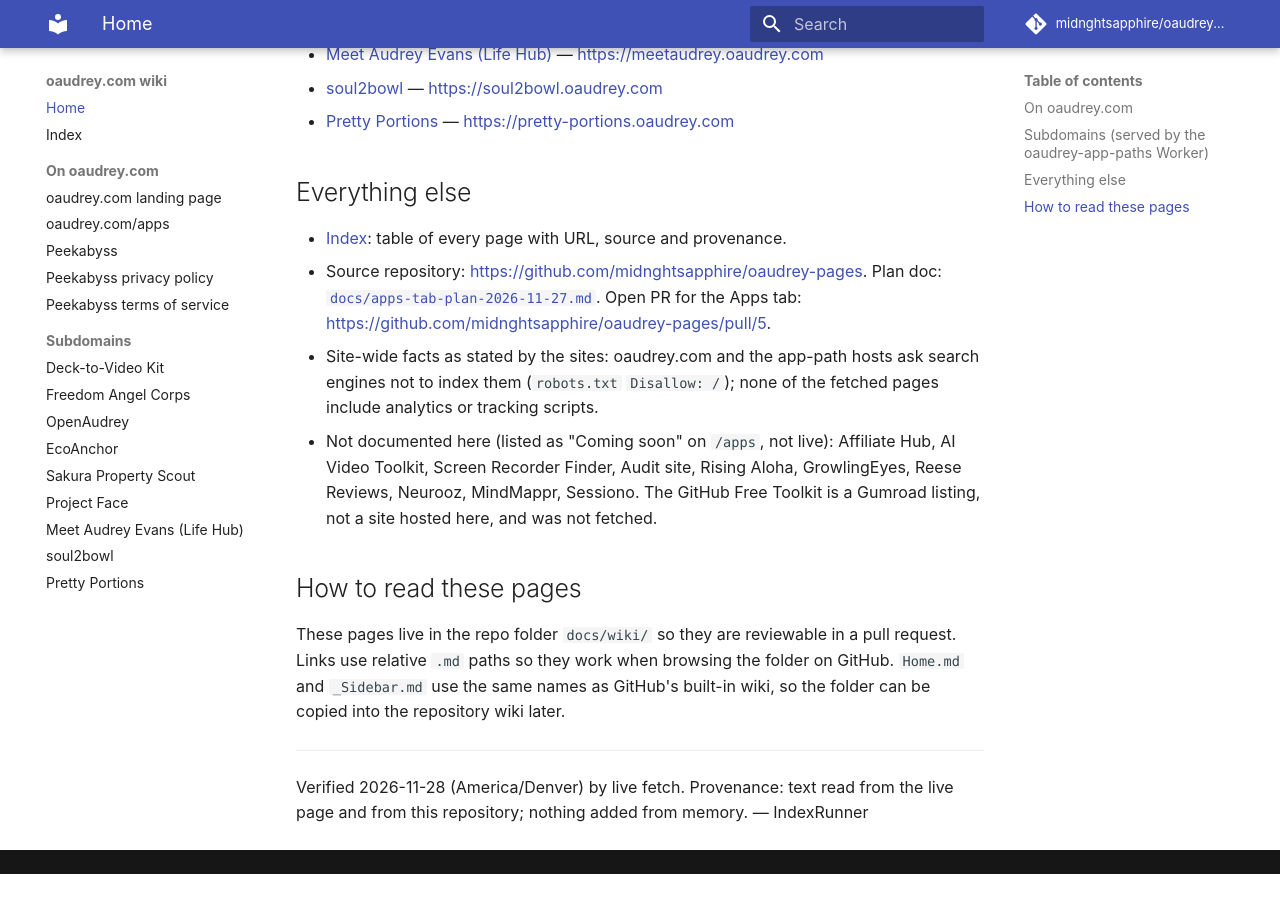
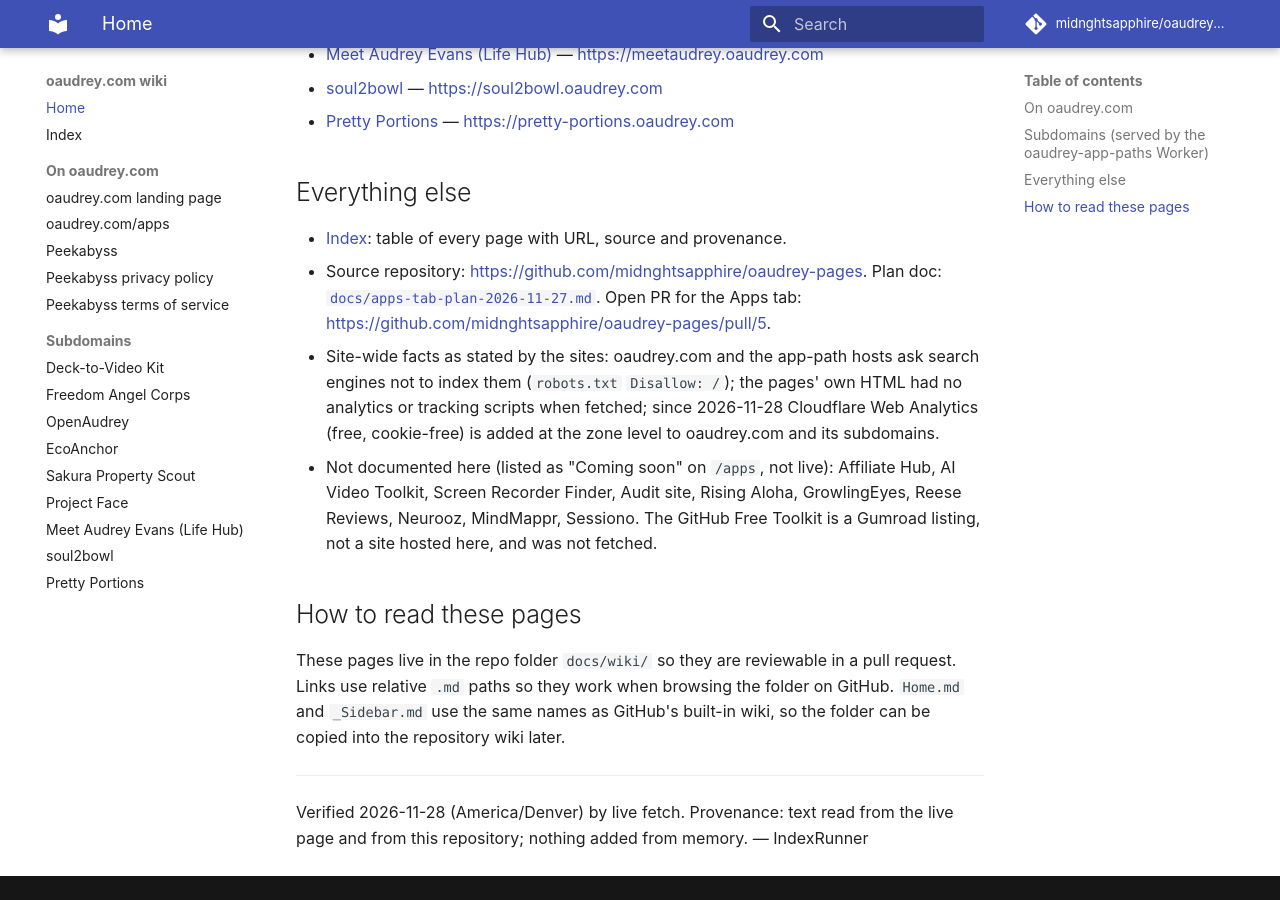
Before and after one commit to midnghtsapphire/oaudrey-pages, an MkDocs documentation site: the page built from docs/wiki/Home.md, in a window 1280 px wide and 900 px high, scrolled down 825 px. Built offline with MkDocs 1.6.1 and Material for MkDocs 9.7.7, drawn with Linux system fonts in a browser that asks for light colours; comment, search, counter and statistics services are not loaded; before the commit the page ends 1699 px from its top, so only the background shows below that.

Commit message:
IndexRunner: note Cloudflare Web Analytics in wiki docs — IndexRunner

```diff
--- a/docs/wiki/Home.md
+++ b/docs/wiki/Home.md
@@ -25,7 +25,7 @@ Documentation of oaudrey.com and the sites attached to it, written from live pag
 ## Everything else
 - [Index](Index.md): table of every page with URL, source and provenance.
 - Source repository: <https://github.com/midnghtsapphire/oaudrey-pages>. Plan doc: [`docs/apps-tab-plan-2026-11-27.md`](https://github.com/midnghtsapphire/oaudrey-pages/blob/webforge/apps-tab/docs/apps-tab-plan-2026-11-27.md). Open PR for the Apps tab: <https://github.com/midnghtsapphire/oaudrey-pages/pull/5>.
-- Site-wide facts as stated by the sites: oaudrey.com and the app-path hosts ask search engines not to index them (`robots.txt` `Disallow: /`); none of the fetched pages include analytics or tracking scripts.
+- Site-wide facts as stated by the sites: oaudrey.com and the app-path hosts ask search engines not to index them (`robots.txt` `Disallow: /`); the pages' own HTML had no analytics or tracking scripts when fetched; since 2026-11-28 Cloudflare Web Analytics (free, cookie-free) is added at the zone level to oaudrey.com and its subdomains.
 - Not documented here (listed as "Coming soon" on `/apps`, not live): Affiliate Hub, AI Video Toolkit, Screen Recorder Finder, Audit site, Rising Aloha, GrowlingEyes, Reese Reviews, Neurooz, MindMappr, Sessiono. The GitHub Free Toolkit is a Gumroad listing, not a site hosted here, and was not fetched.
 
 ## How to read these pages
--- a/mkdocs.yml
+++ b/mkdocs.yml
@@ -1,6 +1,7 @@
 # IndexRunner: MkDocs config for the oaudrey.com wiki.
 # Builds docs/wiki/ (the same Markdown reviewed in PR #6) into wiki-site/.
-# No analytics, no tracking plugins, no external fonts, no affiliate links.
+# No analytics or tracking plugins here, no external fonts, no affiliate links.
+# Cloudflare Web Analytics is injected by the Cloudflare zone, not by this build.
 site_name: oaudrey.com wiki
 site_description: Documentation of oaudrey.com and the sites attached to it.
 site_url: https://wiki.oaudrey.com/
```
Also changed, not shown: README.md (+1 -1 lines).
